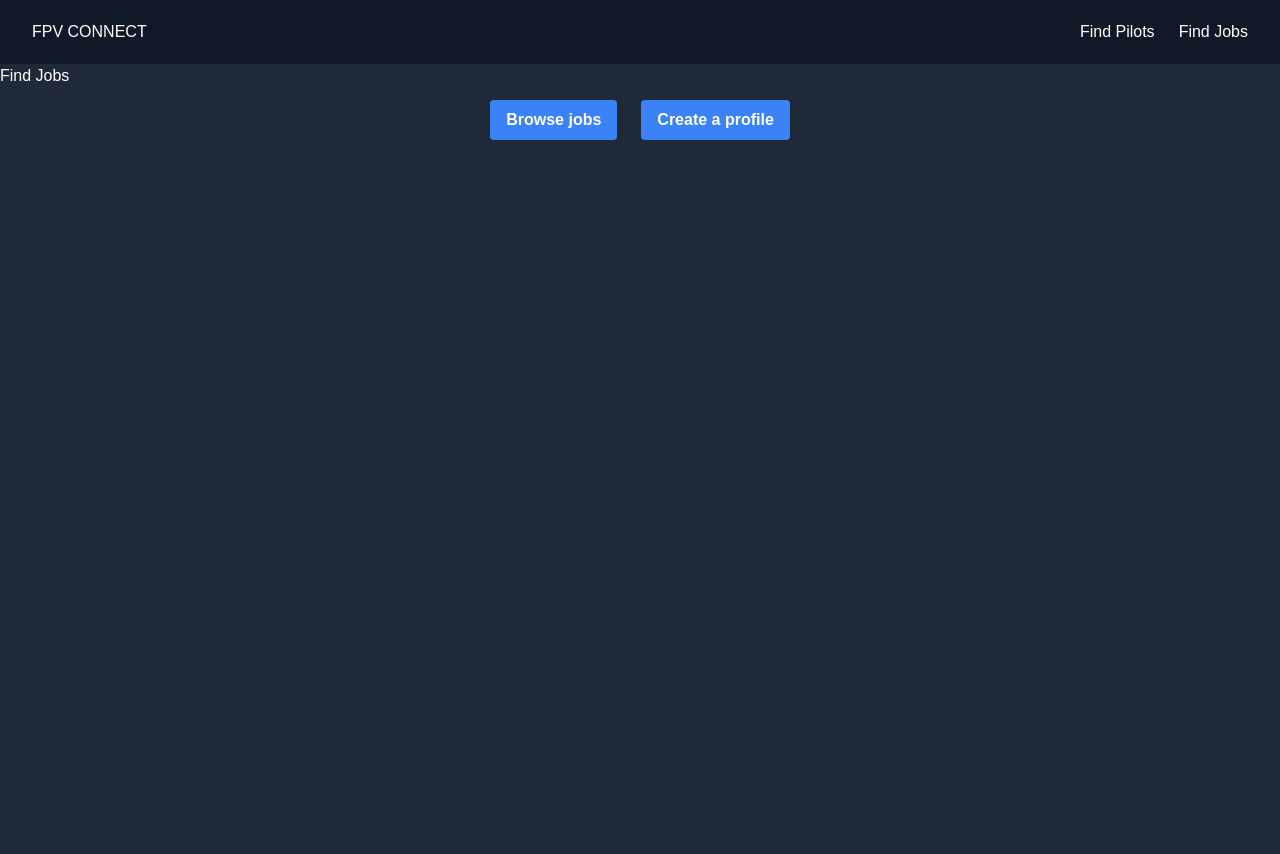
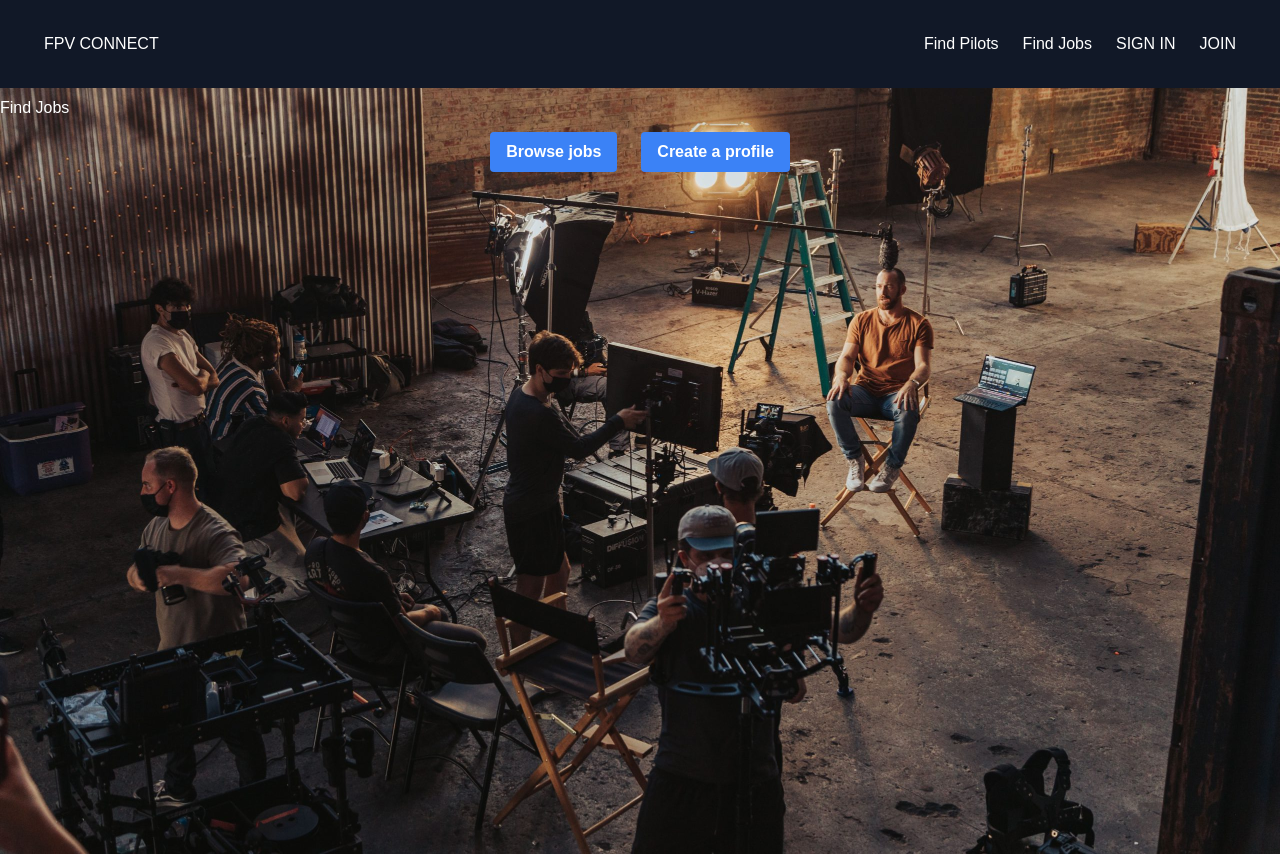
Before and after one commit to rosiak0/fpv-connect-app, a Next.js app: page /find-jobs in a window 1280 px wide. Before the commit the page ends 800 px from the top, so only its background shows below. Built offline with nearby package versions, Linux system fonts and the light colour scheme; a web font is replaced by a local one.

Commit message:
added photos in pilots and jobs

```diff
--- a/components/find-pilots/PilotDetail.js
+++ b/components/find-pilots/PilotDetail.js
@@ -2,7 +2,7 @@ import Link from "next/link";
 
 const PilotDetail = (props) => {
   return (
-    <section className="m-auto max-w-fit overflow-hidden rounded-xl bg-gray-900 shadow-md">
+    <section className="mx-auto max-w-fit overflow-hidden rounded-xl bg-gray-900 pt-24 shadow-md">
       <iframe
         className=" aspect-video"
         width="640px"
--- a/components/layout/MainNavigation.js
+++ b/components/layout/MainNavigation.js
@@ -2,7 +2,7 @@ import Link from "next/link";
 
 const MainNavigation = () => {
   return (
-    <header className="bg-gray-900 flex justify-between p-5">
+    <header className="absolute z-50 flex w-full justify-between bg-gray-900 p-8">
       <Link className="mx-3" href="/">
         FPV CONNECT
       </Link>
@@ -14,6 +14,12 @@ const MainNavigation = () => {
           <li className="mx-3">
             <Link href="/find-jobs">Find Jobs</Link>
           </li>
+          <li className="mx-3">
+            <Link href="">SIGN IN</Link>
+          </li>
+          <li className="mx-3">
+            <Link href="">JOIN</Link>
+          </li>
         </ul>
       </nav>
     </header>
--- a/pages/find-jobs/index.js
+++ b/pages/find-jobs/index.js
@@ -41,7 +41,12 @@ const FindJobs = () => {
           content="Search for FPV jobs. Create a pilot profile or browsing through the list of FPV jobs"
         />
       </Head>
-      <main>
+      <img
+        className="absolute z-10 h-auto w-full overflow-hidden "
+        src="./jobs.jpg"
+        alt="Picture of an fpv pilot wearing DJI goggles"
+      />
+      <main className="relative z-30 pt-24">
         <h1 className="">Find Jobs</h1>
         <div className="flex justify-center">
           <button
--- a/pages/find-pilots/index.js
+++ b/pages/find-pilots/index.js
@@ -35,7 +35,12 @@ const FindPilots = (props) => {
           content="Search for the best pilots in FPV industry by posting a job or browsing through the list of pilots"
         />
       </Head>
-      <main>
+      <img
+        className="absolute z-10 h-auto w-full overflow-hidden "
+        src="./pilot.jpg"
+        alt="Picture of an fpv pilot wearing DJI goggles"
+      />
+      <main className="relative z-30 pt-24">
         <h1 className="">Find FPV Pilots</h1>
         <div className="flex justify-center">
           <button
--- a/pages/index.js
+++ b/pages/index.js
@@ -11,25 +11,28 @@ export default function Home() {
           content="Find the fpv pilot you need for your next project!"
         />
       </Head>
-      <div className="absolute z-10 h-full w-auto min-w-full max-w-none overflow-hidden">
+      <div className="absolute z-10 h-full  min-w-full max-w-none overflow-hidden">
         <video autoPlay loop muted className="w-full">
           <source src="./videoBg.mp4" type="video/mp4" />
         </video>
       </div>
       <main className="relative z-30 py-40  text-white">
-        <h1 className="p-10 text-xl">YOUR FILM AND VIDEO PRODUCTION PARTNER</h1>
-        <p className="p-10 text-lg">
-          We make it easy to find and hire qualified FPV drone pilots for film,
-          video and live event realization
-        </p>
-        <div className="flex justify-center  pt-64 ">
-          <button className="hover: m-3 w-96 rounded bg-blue-500 bg-opacity-30 py-2 px-4 font-bold text-white hover:scale-105 hover:bg-blue-500 hover:bg-opacity-80 hover:shadow-xl">
+        <div className="p-10">
+          <h1 className=" text-xl">YOUR FILM AND VIDEO PRODUCTION PARTNER</h1>
+          <p className="text-lg">
+            We make it easy to find and hire qualified FPV drone pilots for
+            film, video and live event realization
+          </p>
+        </div>
+
+        <div className="flex justify-center pt-52 ">
+          <button className="hover: m-3 w-80 rounded bg-blue-500 bg-opacity-30 py-2 px-4 font-bold text-white hover:scale-105 hover:bg-blue-500 hover:bg-opacity-80 hover:shadow-xl">
             <Link href="/find-pilots">
               <h4>FIND PILOTS</h4>
               <p>I need to hire.</p>
             </Link>
           </button>
-          <button className="m-3 w-96 rounded bg-blue-500 bg-opacity-30 py-2 px-4 font-bold text-white hover:scale-105 hover:bg-blue-500 hover:bg-opacity-80 hover:shadow-xl">
+          <button className="m-3 w-80 rounded bg-blue-500 bg-opacity-30 py-2 px-4 font-bold text-white hover:scale-105 hover:bg-blue-500 hover:bg-opacity-80 hover:shadow-xl">
             <Link href="/find-jobs">
               <h4>FIND JOBS </h4>
               <p>I want to get hired.</p>
```
Also changed, not shown: public/jobs.jpg (added), public/pilot.jpg (added).
